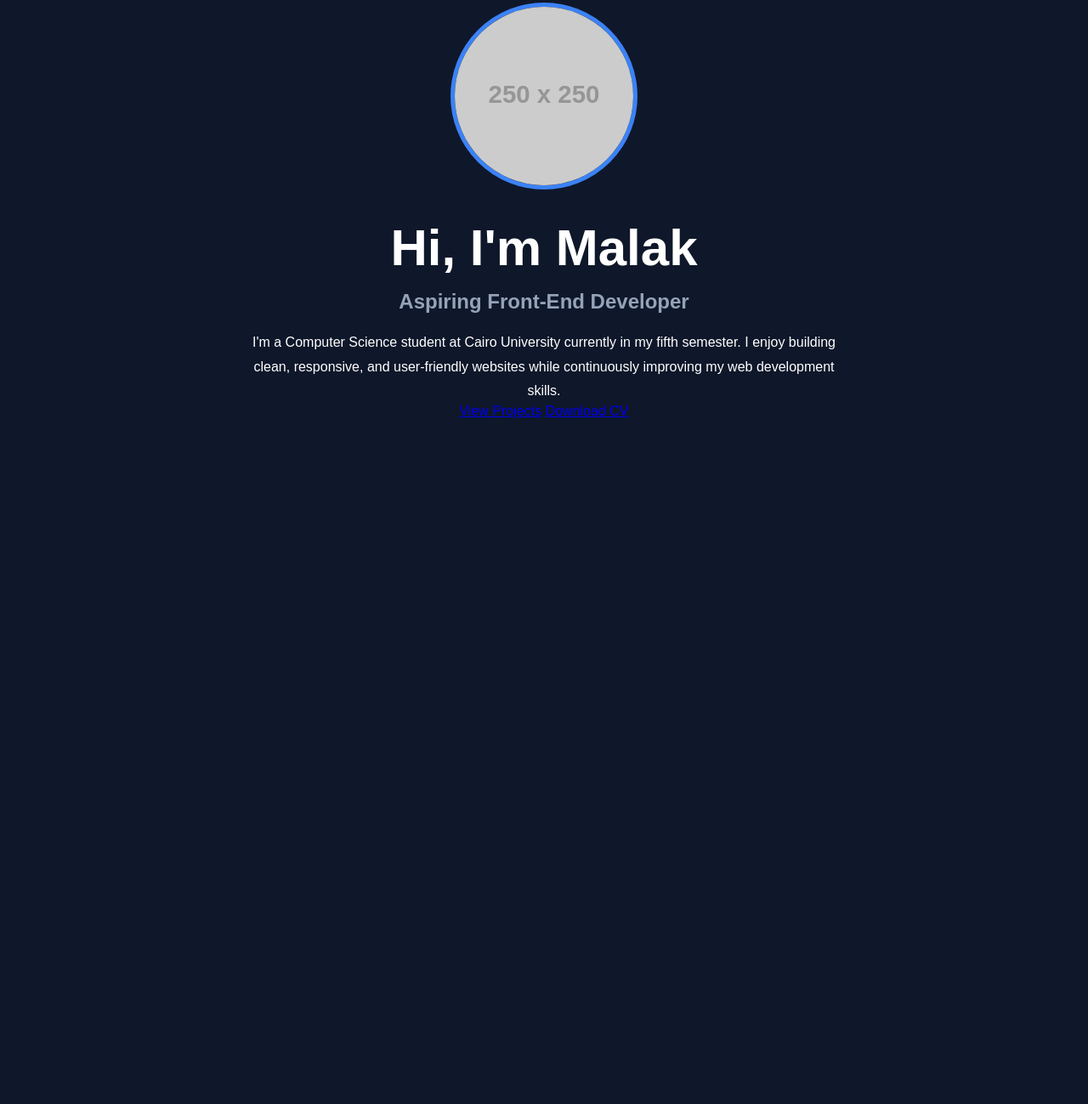
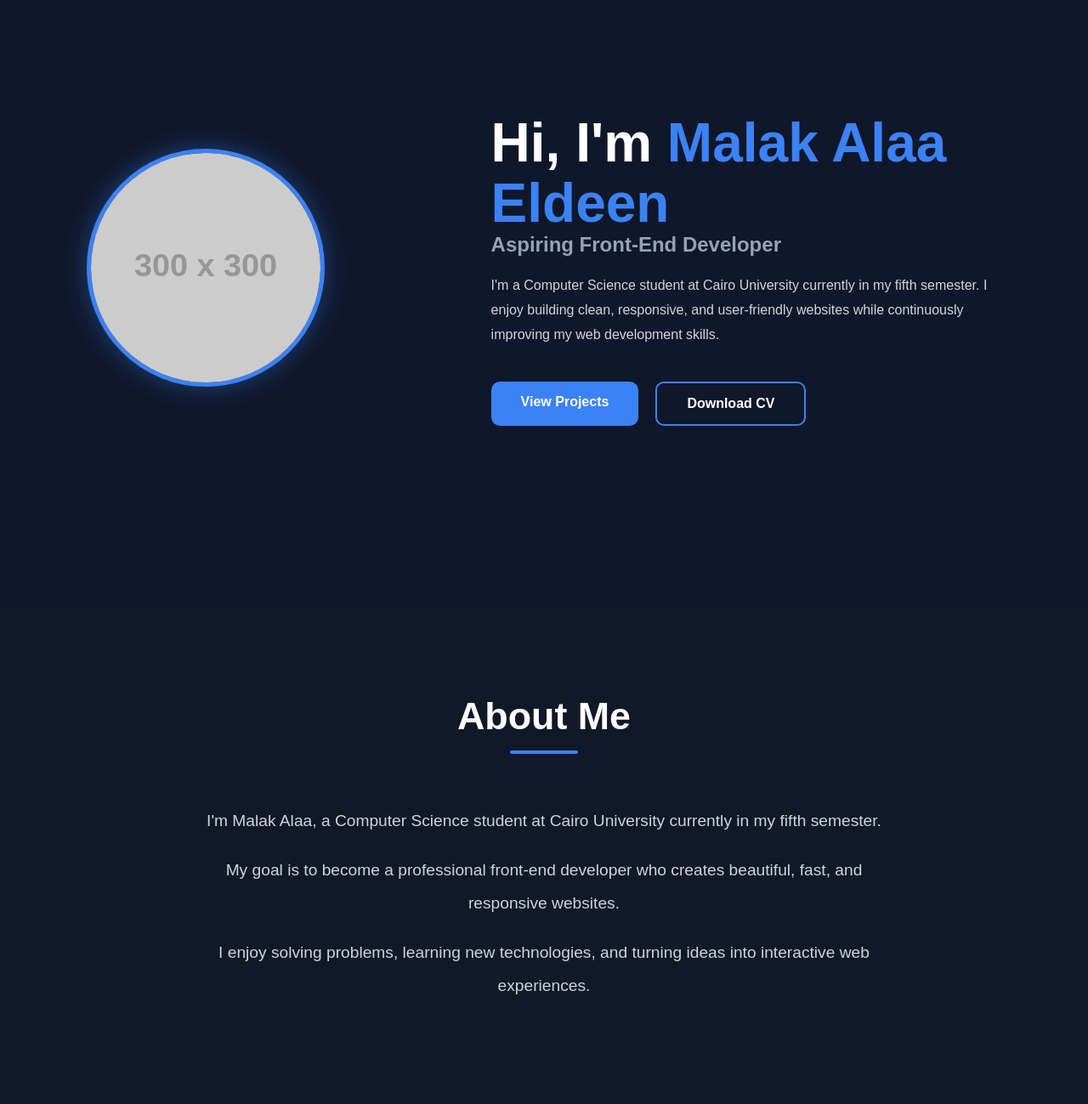
Before and after one commit to malakaladen/portfolio_website, a plain HTML site: page index.html in a window 1280 px wide. Shown: the part 160-1459 px from the top of the page at 85% size. Before the commit the page ends 800 px from the top, so only its background shows below. Drawn offline with Linux system fonts and the light colour scheme; placeholder pictures from the web are drawn by us.

Commit message:
Added About Me and fixed some bugs

```diff
--- a/css/style.css
+++ b/css/style.css
@@ -1,3 +1,7 @@
+html{
+    scroll-behavior:smooth;
+}
+
 *{
     margin:0;
     padding:0;
@@ -15,42 +19,38 @@ nav{
     display:flex;
     justify-content:space-between;
     align-items:center;
-    padding:20px 80px;
+    padding:20px 8%;
     background:#1E293B;
 }
 
 nav ul{
     display:flex;
+    gap:35px;
     list-style:none;
 }
 
-nav ul li{
-    margin-left:20px;
+nav a{
+    color:white;
+    text-decoration:none;
+    font-weight:600;
+    transition:0.3s;
 }
 
-nav a{
-    text-decoration:none;
-    color:white;
-    font-weight:bold;
+nav a:hover{
+    color:#3B82F6;
 }
 
 .hero{
-    height:85vh;
-
+    min-height:100vh;
     display:flex;
-
+    align-items:center;
     justify-content:center;
-
-    align-items:center;
-
-    text-align:center;
-
-    padding:30px;
+    padding:100px 8%;
 }
 
 .hero h1{
-    font-size:60px;
-    margin-bottom:15px;
+    font-size:4rem;
+    line-height:1.1;
 }
 
 .hero h2{
@@ -59,16 +59,26 @@ nav a{
 }
 
 .hero-text{
-    max-width:700px;
+    flex:1;
+    max-width:600px;
+}
+
+.hero-text p{
+    margin-top:25px;
+    line-height:1.8;
+    color:#d1d5db;
+}
+.hero-text span{
+    color:#3B82F6;
 }
 
 .hero-image img{
-    width:220px;
-    height:220px;
+    width:280px;
+    height:280px;
     border-radius:50%;
     object-fit:cover;
     border:5px solid #3B82F6;
-    margin-bottom:30px;
+    box-shadow:0 0 30px rgba(59, 130, 246, 0.4);
 }
 
 .hero p{
@@ -77,26 +87,98 @@ nav a{
     margin:auto;
 }
 
-button{
-    margin-top:30px;
+.hero-content{
+    display:flex;
+    justify-content:space-between;
+    align-items:center;
+    width:100%;
+    max-width:1200px;
+    gap:80px;
+}
 
+.buttons{
+    margin-top:40px;
+    display:flex;
+    gap:20px;
+}
+
+.btn{
+    background:#3B82F6;
+    color:white;
     padding:15px 35px;
-
-    border:none;
-
-    background:#3B82F6;
-
-    color:white;
-
-    font-size:18px;
-
     border-radius:10px;
-
-    cursor:pointer;
-
+    text-decoration:none;
+    font-weight:600;
     transition:0.3s;
 }
 
-button:hover{
+.btn:hover{
     background:#2563EB;
+    transform:translateY(-4px);
 }
+
+.btn-outline{
+    background:transparent;
+    border:2px solid #3B82F6;
+}
+
+.btn-outline:hover{
+    background:#3B82F6;
+}
+
+.logo{
+    color:white;
+    font-size:2rem;
+    font-weight:700;
+}
+
+.logo span{
+    color:#3B82F6;
+}
+
+/***********ABOUT***************/
+
+.about{
+    padding:100px 8%;
+    background:#111827;
+}
+
+.container{
+    max-width:1200px;
+    margin:auto;
+}
+
+.section-title{
+    text-align:center;
+    font-size:2.8rem;
+    color:white;
+    margin-bottom:60px;
+    position:relative;
+}
+
+.section-title::after{
+    content:"";
+    width:80px;
+    height:4px;
+    background:#3B82F6;
+    display:block;
+    margin:15px auto 0;
+    border-radius:10px;
+}
+
+.about-content{
+    display:flex;
+    justify-content:center;
+}
+
+.about-text{
+    max-width:800px;
+}
+
+.about-text p{
+    font-size:1.2rem;
+    line-height:2;
+    color:#cbd5e1;
+    margin-bottom:20px;
+    text-align:center;
+}
--- a/index.html
+++ b/index.html
@@ -10,11 +10,11 @@
 
 <header>
     <nav>
-        <h2>Malak Alaa Eldeen</h2>
+        <h2 class="logo">Malak <span>Alaa Eldeen</span></h2>
 
         <ul>
-            <li><a href="#">Home</a></li>
-            <li><a href="#">About</a></li>
+            <li><a href="#home">Home</a></li>
+            <li><a href="#about">About</a></li>
             <li><a href="#">Projects</a></li>
             <li><a href="#">Tech Stack</a></li>
             <li><a href="#">Contact</a></li>
@@ -22,15 +22,15 @@
     </nav>
 </header>
 
-<section class="hero">
+<section id="home" class="hero">
 
     <div class="hero-content">
         <div class="hero-image">
-           <img src="https://via.placeholder.com/250" alt="Profile">
+           <img src="https://placehold.co/300x300/png" alt="Profile Picture">
         </div>
 
         <div class="hero-text">
-        <h1>Hi, I'm Malak</h1>
+        <h1>Hi, I'm <span>Malak Alaa Eldeen</span></h1>
         <h2>Aspiring Front-End Developer</h2>
 
         <p>I'm a Computer Science student at Cairo University currently in my fifth semester.
@@ -47,6 +47,28 @@
 
 </section>
 
+<section id="about" class="about">
+
+    <div class="container">
+        <h2 class="section-title">About Me</h2>
+
+        <div class="about-content">
+
+            <div class="about-text">
+                <p>
+                  I'm Malak Alaa, a Computer Science student at Cairo University currently in my fifth semester.
+                </p>
+                <p>
+                    My goal is to become a professional front-end developer who creates beautiful, fast, and responsive websites.
+                </p>
+                <p>
+                 I enjoy solving problems, learning new technologies, and turning ideas into interactive web experiences.
+                </p>
+            </div>
+        </div>
+    </div>
+</section>
+
 <script src="js/script.js"></script>
 </body>
 </html>
```
